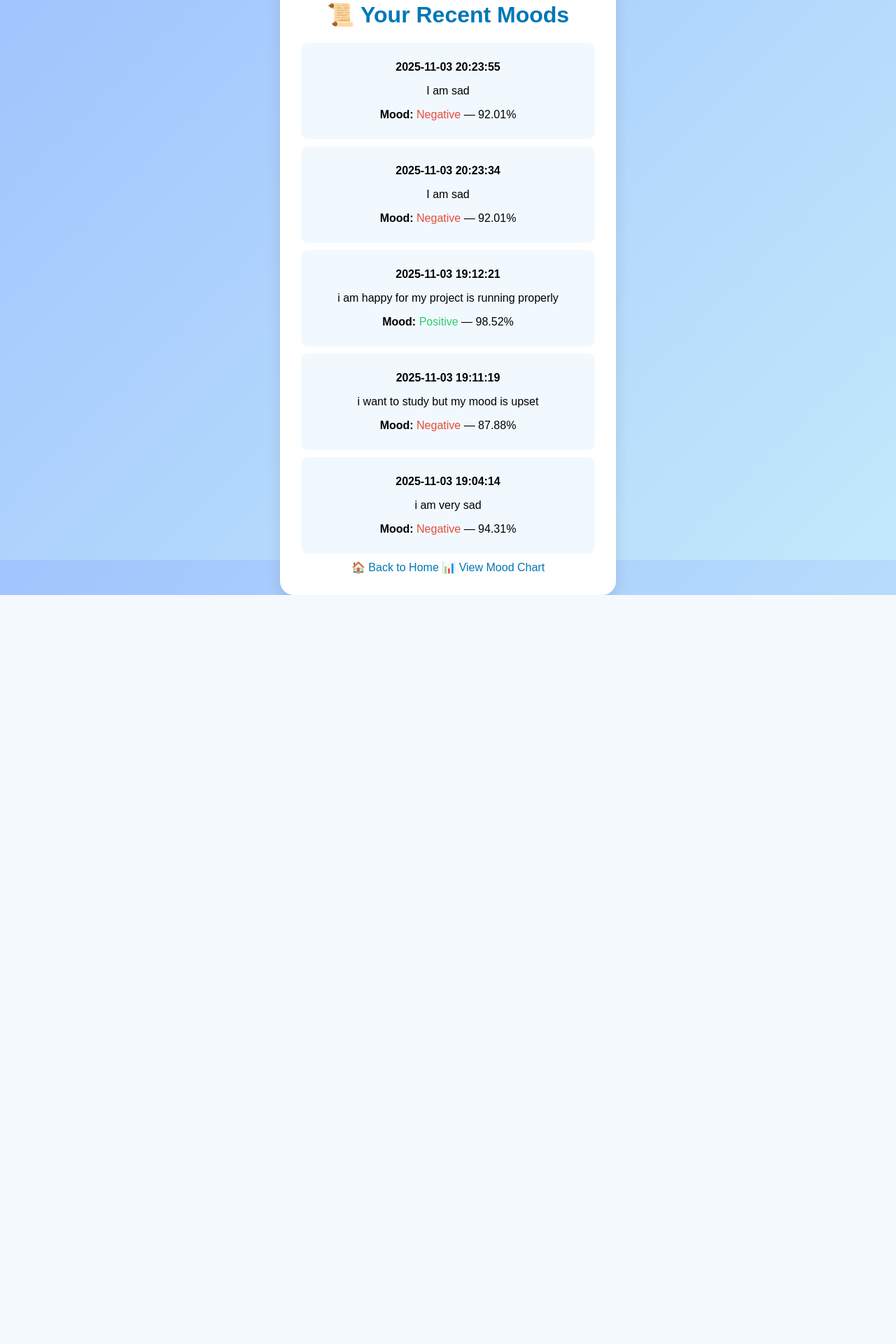
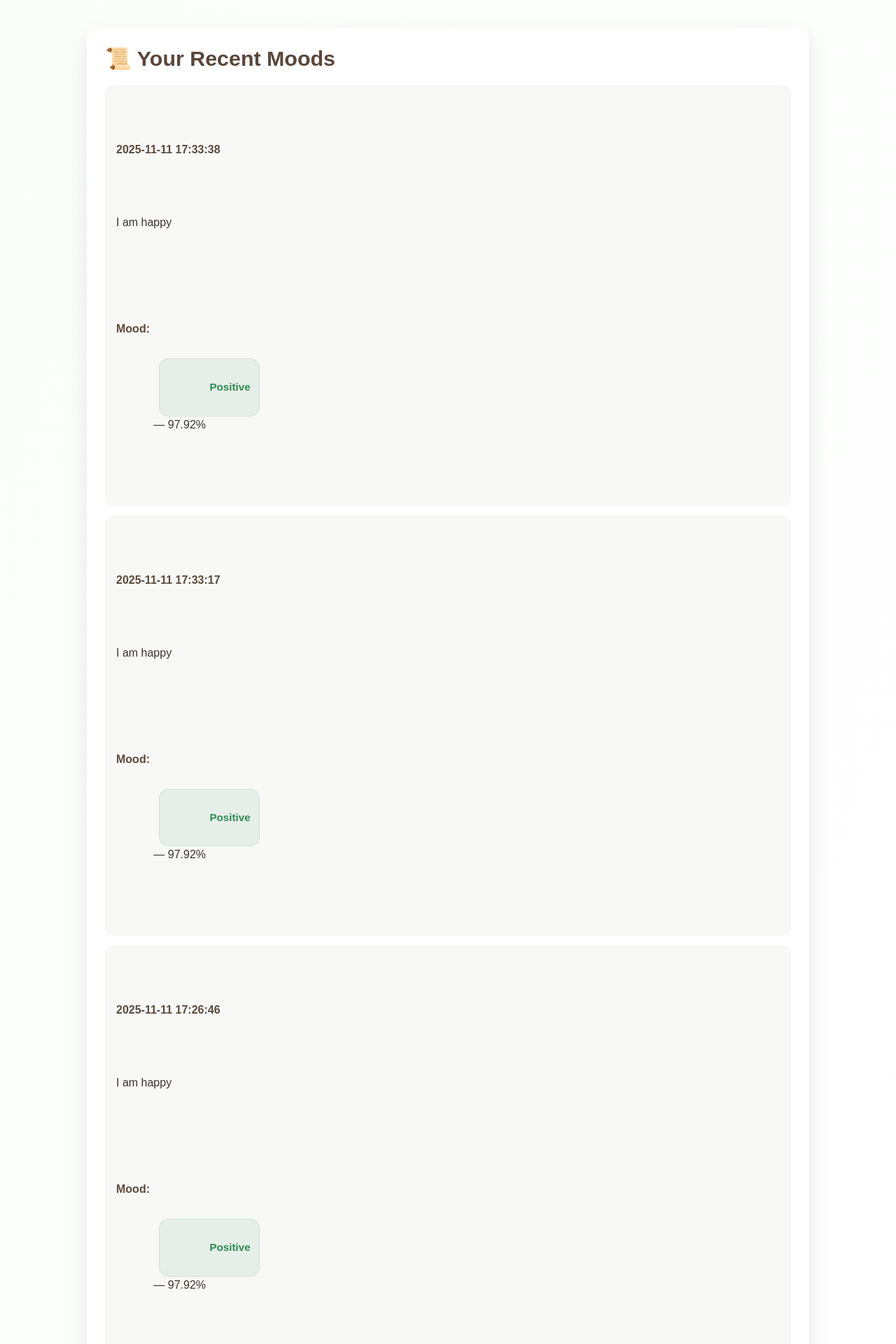
Before and after one commit to Suhana-Singh/Sentiment-Notifier, a Flask app: page /history in a window 1280 px wide. Shown: the top 1920 px of the page at 70% size. Before the commit the page ends 850 px from the top, so only its background shows below. Run offline with Flask 3, Linux system fonts and the light colour scheme.

Commit message:
Updated UI but some extra styling needed

```diff
--- a/journals.csv
+++ b/journals.csv
@@ -18,3 +18,14 @@ Timestamp,Journal,Sentiment,Confidence (%)
 2025-11-03 19:12:21,i am happy for my project is running properly,Positive,98.52
 2025-11-03 20:23:34,I am sad,Negative,92.01
 2025-11-03 20:23:55,I am sad,Negative,92.01
+2025-11-11 05:20:45,I am sad,Negative,92.01
+2025-11-11 05:20:45,I am sad,Negative,92.01
+2025-11-11 09:35:11,I am happy,Positive,97.92
+2025-11-11 09:35:11,I am happy,Positive,97.92
+2025-11-11 17:14:12,I am happy,Positive,97.92
+2025-11-11 17:18:13,I am happy,Positive,97.92
+2025-11-11 17:22:01,"I am happy
+",Positive,97.05
+2025-11-11 17:26:46,I am happy,Positive,97.92
+2025-11-11 17:33:17,I am happy,Positive,97.92
+2025-11-11 17:33:38,I am happy,Positive,97.92
--- a/static/style.css
+++ b/static/style.css
@@ -1,83 +1,291 @@
 body {
-  font-family: 'Poppins', sans-serif;
-  background: linear-gradient(135deg, #a1c4fd 0%, #c2e9fb 100%);
+  margin: 0;
+  padding: 0;
+  font-family: 'Poppins', 'Quicksand', sans-serif;
+  color: #4E3B31;
+  overflow-x: hidden;
+  background: linear-gradient(to bottom right, rgba(240, 250, 240, 0.3), rgba(255, 255, 255, 0.3));
+}
+
+.navbar {
+  display: flex;
+  justify-content: space-between;
+  align-items: center;
+  background: rgba(255, 255, 255, 0.65);
+  padding: 18px 60px;
+  box-shadow: 0 4px 12px rgba(0, 0, 0, 0.08);
+  backdrop-filter: blur(10px);
+  border-bottom: 1px solid rgba(160, 180, 160, 0.3);
+}
+
+.logo {
+  display: flex;
+  align-items: center;
+  gap: 12px;
+}
+
+.logo img {
+  width: 55px;
+  height: 55px;
+  border-radius: 50%;
+  object-fit: cover;
+  background-color: rgba(255, 255, 255, 0.8);
+  box-shadow: 0 2px 6px rgba(0, 0, 0, 0.1);
+  padding: 5px;
+}
+
+.logo h2 {
+  font-weight: 700;
+  color: #5C4B3A;
+  letter-spacing: 1px;
+}
+
+.nav-links {
+  display: flex;
+  gap: 30px;
+  list-style: none;
+  margin: 0;
+}
+
+.nav-links a {
+  text-decoration: none;
+  font-weight: 500;
+  color: #4E3B31;
+  transition: color 0.3s ease, transform 0.2s ease;
+}
+
+.nav-links a:hover {
+  color: #7C9C84;
+  transform: translateY(-2px);
+}
+
+.hero {
+  min-height: calc(100vh - 90px);
   display: flex;
   justify-content: center;
   align-items: center;
-  height: 100vh;
-  margin: 0;
+  padding: 40px 0;
+}
+
+.content-box {
+  position: relative;
+  width: 80%;
+  max-width: 1000px;
+  background: url("../static/mentalhealthimage.jpeg") center/cover no-repeat;
+  border-radius: 30px;
+  box-shadow: 0 10px 40px rgba(0, 0, 0, 0.15);
+  overflow: hidden;
+  min-height: 600px;
+  display: flex;
+  align-items: center;
+  justify-content: center;
+}
+
+.overlay {
+  position: absolute;
+  top: 0;
+  left: 0;
+  width: 100%;
+  height: 100%;
+  background: rgba(255, 255, 245, 0.8);
+  backdrop-filter: blur(6px);
+}
+
+.text-area {
+  position: relative;
+  z-index: 2;
+  text-align: center;
+  padding: 40px;
+  width: 90%;
+  max-width: 650px;
+  margin: auto;
+}
+
+.text-area h1 {
+  color: #5A4639;
+  font-size: 2.4em;
+  margin-bottom: 12px;
+  letter-spacing: 0.5px;
+}
+
+.text-area span {
+  color: #89A890;
+  font-weight: 600;
+}
+
+.calm-text {
+  font-size: 1.1em;
+  color: #5A4B3E;
+  margin-bottom: 25px;
+  font-style: italic;
+  opacity: 0.9;
+}
+
+.journal-form textarea,
+.journal-form input[type="email"] {
+  width: 100%;
+  border: none;
+  border-radius: 15px;
+  background-color: rgba(255, 255, 255, 0.85);
+  padding: 15px;
+  margin-bottom: 20px;
+  font-size: 1em;
+  color: #4E3B31;
+  resize: none;
+  box-shadow: inset 0 0 5px rgba(78, 59, 49, 0.1);
+  transition: box-shadow 0.3s ease;
+}
+
+.journal-form textarea:focus,
+.journal-form input[type="email"]:focus {
+  outline: none;
+  box-shadow: 0 0 8px rgba(144, 179, 157, 0.4);
+}
+
+.journal-form textarea {
+  height: 130px;
+}
+
+.journal-form button {
+  background-color: #A3C0A8;
+  color: white;
+  border: none;
+  padding: 13px 38px;
+  border-radius: 25px;
+  cursor: pointer;
+  font-size: 1em;
+  font-weight: 600;
+  transition: background 0.3s ease, transform 0.25s ease;
+  box-shadow: 0 4px 10px rgba(144, 179, 157, 0.3);
+}
+
+.journal-form button:hover {
+  background-color: #91B39B;
+  transform: translateY(-3px);
 }
 
 .container {
-  background: white;
-  border-radius: 20px;
-  box-shadow: 0 8px 20px rgba(0,0,0,0.1);
-  padding: 30px;
-  width: 420px;
-  text-align: center;
+  max-width: 980px;
+  margin: 40px auto;
+  padding: 26px;
+  background: rgba(255, 255, 255, 0.92);
+  border-radius: 18px;
+  box-shadow: 0 12px 30px rgba(0, 0, 0, 0.1);
+  color: #4E3B31;
+  font-family: 'Poppins', 'Quicksand', sans-serif;
 }
 
-h1 {
-  color: #0077b6;
-}
-
-textarea {
-  width: 100%;
-  height: 120px;
-  border-radius: 10px;
-  border: 1px solid #ccc;
-  padding: 10px;
-  font-size: 14px;
-  resize: none;
-  margin-top: 10px;
-}
-
-button {
-  background: #0077b6;
-  color: white;
-  border: none;
-  padding: 10px 20px;
-  border-radius: 10px;
-  cursor: pointer;
-  margin-top: 10px;
-}
-
-button:hover {
-  background: #023e8a;
+.container h1 {
+  margin-top: 0;
+  font-size: 1.9rem;
+  color: #5A4639;
+  text-align: left;
 }
 
 .card {
-  background: #f1f9ff;
-  padding: 10px;
-  border-radius: 10px;
-  margin-bottom: 10px;
+  background: rgba(248, 248, 247, 0.98);
+  border-radius: 12px;
+  padding: 16px;
+  margin: 14px 0;
+  box-shadow: inset 0 1px 0 rgba(0, 0, 0, 0.02);
+  line-height: 1.5;
+  color: #40332a;
+  white-space: pre-wrap;
 }
 
-.sentiment.positive { color: #2ecc71; }
-.sentiment.negative { color: #e74c3c; }
-.sentiment.neutral  { color: #95a5a6; }
+.card p strong {
+  color: #5C4B3A;
+  display: block;
+  margin-bottom: 6px;
+}
 
-a {
+.sentiment {
+  font-weight: 700;
+  padding: 6px 12px;
+  border-radius: 14px;
+  display: inline-block;
+  margin-left: 8px;
+  font-size: 0.95rem;
+  vertical-align: middle;
+}
+
+.sentiment.positive {
+  background: rgba(107, 169, 125, 0.12);
+  color: #2f8b52;
+  border: 1px solid rgba(107, 169, 125, 0.18);
+}
+
+.sentiment.neutral {
+  background: rgba(193, 164, 91, 0.1);
+  color: #7b5f2b;
+  border: 1px solid rgba(193, 164, 91, 0.16);
+}
+
+.sentiment.negative {
+  background: rgba(217, 122, 117, 0.1);
+  color: #9b423f;
+  border: 1px solid rgba(217, 122, 117, 0.16);
+}
+
+.container a {
+  display: inline-block;
+  margin-right: 12px;
+  margin-top: 18px;
   text-decoration: none;
-  color: #0077b6;
+  padding: 10px 16px;
+  border-radius: 20px;
+  background: #A3C0A8;
+  color: white;
+  font-weight: 600;
+  box-shadow: 0 6px 14px rgba(163, 192, 168, 0.16);
+  transition: transform 0.18s ease, background 0.18s ease;
 }
-input[type="email"] {
+
+.container a:hover {
+  transform: translateY(-3px);
+  background: #91B39B;
+}
+
+#moodChart {
+  width: 100% !important;
+  max-width: 100%;
+  height: auto !important;
+  border-radius: 12px;
+  background: rgba(255, 255, 255, 0.95);
+  padding: 12px;
+  box-shadow: 0 8px 20px rgba(0, 0, 0, 0.06);
+}
+
+.chart-wrapper {
   width: 100%;
-  padding: 10px;
-  border-radius: 10px;
-  border: 1px solid #ccc;
-  margin-top: 10px;
-  font-size: 14px;
+  overflow: hidden;
+  border-radius: 12px;
+  margin-top: 14px;
 }
-ul {
-  list-style-type: none;
-  padding: 0;
+
+.container p.empty {
+  text-align: center;
+  color: #6b6b6b;
+  margin: 24px 0;
 }
-ul li {
-  background-color: #f2f9ff;
-  border-left: 5px solid #4a90e2;
-  margin: 8px 0;
-  padding: 10px;
-  border-radius: 8px;
-  font-size: 1rem;
+
+@media (max-width: 720px) {
+  .container {
+    margin: 16px;
+    padding: 16px;
+  }
+  .container h1 {
+    font-size: 1.4rem;
+  }
+  .card {
+    padding: 12px;
+  }
+  .sentiment {
+    margin-left: 6px;
+    padding: 5px 10px;
+  }
+  .container a {
+    padding: 10px 12px;
+    margin-top: 12px;
+  }
 }
```
Also changed, not shown: templates/index.html (+37 -11 lines), static/leaflogo.jpg (added), static/sagegreen.jpeg (added).
